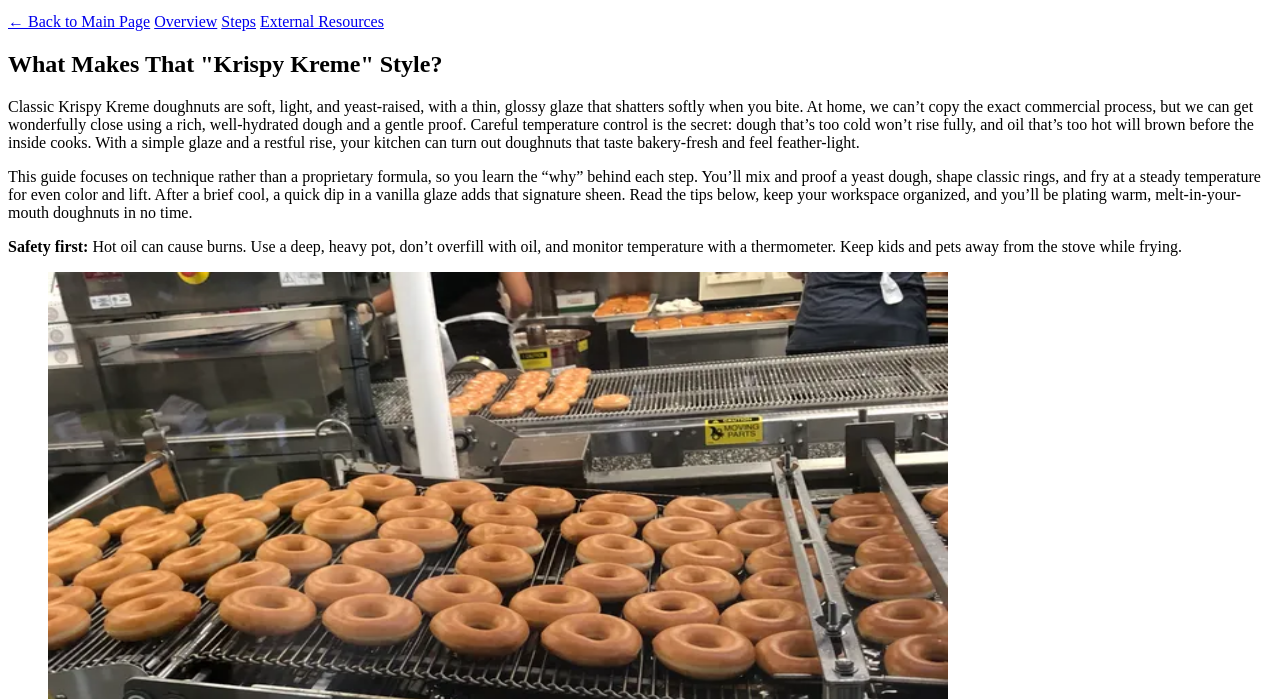
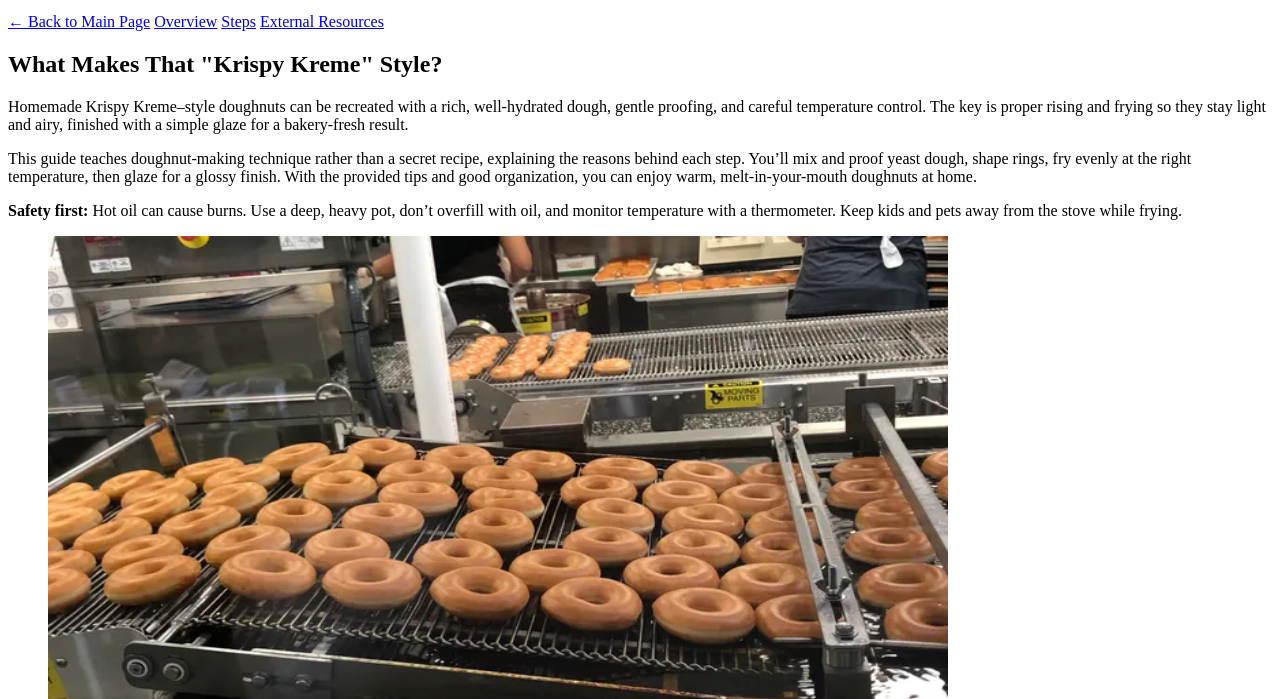
Before and after one commit to CSE-eroberts/eroberts.github.io, a plain HTML site: page csce242/assignments/assignment1/index.html in a window 1280 px wide. Shown: the part 101-800 px from the top of the page. Drawn offline with Linux system fonts and the light colour scheme.

Commit message:
shortening the text

```diff
--- a/csce242/assignments/assignment1/index.html
+++ b/csce242/assignments/assignment1/index.html
@@ -21,17 +21,11 @@
                 <section class="intro" id="card">
                     <h2>What Makes That "Krispy Kreme" Style?</h2>
                     <p>
-                        Classic Krispy Kreme doughnuts are soft, light, and yeast-raised, with a thin, glossy glaze that shatters softly when you bite.
-                         At home, we can’t copy the exact commercial process, but we can get wonderfully close using a rich, well-hydrated dough and a gentle proof.
-                        Careful temperature control is the secret: dough that’s too cold won’t rise fully, and oil that’s too hot will brown before the inside cooks.
-                         With a simple glaze and a restful rise, your kitchen can turn out doughnuts that taste bakery-fresh and feel feather-light.
+                        Homemade Krispy Kreme–style doughnuts can be recreated with a rich, well-hydrated dough, gentle proofing, and careful temperature control. The key is proper rising and frying so they stay light and airy, finished with a simple glaze for a bakery-fresh result.
+                        </p>
+                     <p>
+                     This guide teaches doughnut-making technique rather than a secret recipe, explaining the reasons behind each step. You’ll mix and proof yeast dough, shape rings, fry evenly at the right temperature, then glaze for a glossy finish. With the provided tips and good organization, you can enjoy warm, melt-in-your-mouth doughnuts at home.
                      </p>
-                     <p>
-                     This guide focuses on technique rather than a proprietary formula, so you learn the “why” behind each step.
-                     You’ll mix and proof a yeast dough, shape classic rings, and fry at a steady temperature for even color and lift.
-                    After a brief cool, a quick dip in a vanilla glaze adds that signature sheen.
-                    Read the tips below, keep your workspace organized, and you’ll be plating warm, melt-in-your-mouth doughnuts in no time.
-                    </p>
                     <p class="note"><strong>Safety first:</strong>
                     Hot oil can cause burns. Use a deep, heavy pot, don’t overfill with oil,
                      and monitor temperature with a thermometer. Keep kids and pets away from the stove while frying.
```
